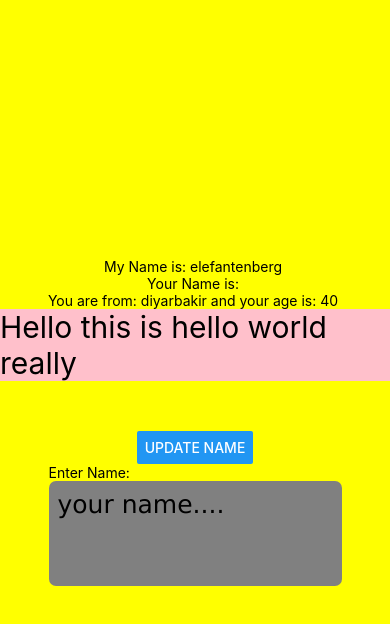
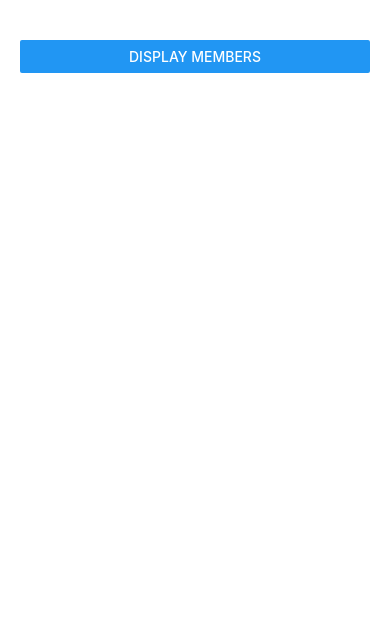
Before and after one commit to abdulhakim-altunkaya/react_native_1, a React Native app: screen / in a window 390 px wide. Shown: the top 624 px of the page. Built offline with nearby package versions, Linux system fonts and the light colour scheme.

Commit message:
map method is used to display a simple list, also scrollview component is used

```diff
--- a/App.js
+++ b/App.js
@@ -1,45 +1,46 @@
 import { StatusBar } from 'expo-status-bar';
-import { StyleSheet, Text, View, Button, TextInput } from 'react-native';
+import { StyleSheet, Text, View, Button, ScrollView } from 'react-native';
 import { useState } from "react";
 
 export default function App() {
 
-  const[name, setName] = useState("elefantenberg");
-  let[yourName, setYourName] = useState("");
-  const[client, setClient] = useState({
-    city: "diyarbakir",
-    age: 40,
-  })
+  let [content, setContent] = useState(null);
+  const[people, setPeople] = useState([
+    {name: "shaun", key: "1"},
+    {name: "bedo", key: "2"},
+    {name: "maho", key: "3"},
+    {name: "sülo", key: "4"},
+    {name: "ibo", key: "5"},
+    {name: "cemo", key: "6"},
+    {name: "hamo", key: "7"},
+    {name: "sumbulo", key: "8"},
+    {name: "sukri", key: "9"},
+    {name: "kasimo", key: "10"},
+  ])
 
-  const changeName = () => {
-    if(name === "abdulhakim") {
-      setName("elefantenberg");
+  let [displayStatus, setDisplayStatus] = useState(false);
+  const displayNames = () => {
+    setDisplayStatus(!displayStatus);
+    if(displayStatus === true) {
+      setContent(
+        people.map( (person) => (
+          <Text style={styles.item} key={person.key}>{person.name}</Text>
+        ))
+      )
     } else {
-      setName("abdulhakim");
+      setContent(null);
     }
+
   }
 
   return (
     <View style={styles.container}>
-      <Text>My Name is: {name} </Text>
-      <Text>Your Name is: {yourName}</Text>
-      <Text>You are from: {client.city} and your age is: {client.age} </Text>
-      <Text style={styles.setFontSizeFour}>Hello this is hello world really</Text>
-      <View style={styles.buttonContainer}>
-        <Button title='update name' onPress={changeName} />
-      </View>
-      <View>
-        <Text>Enter Name: </Text>
-        <TextInput
-          multiline //when you press enter it will go one line down
-          numberOfLines={3}
-          maxLength={40}
-          keyboardType='numeric' //the keyboard that will pop up will be numeric
-          style={styles.inputField}
-          onChangeText={(val)=> setYourName(val)}
-          placeholder='your name....'
-         />
-      </View>
+      <Button title='display members' onPress={displayNames}/>
+      <ScrollView>
+        {content}
+      </ScrollView>
+
+
     </View>
   );
 
@@ -48,22 +49,18 @@ export default function App() {
 const styles = StyleSheet.create({
   container: {
     flex: 1,
-    backgroundColor: 'yellow',
-    alignItems: 'center',
-    justifyContent: 'center',
-  },
-  setFontSizeFour: {
-    fontSize: 30,
-    backgroundColor: 'pink',
+    backgroundColor: '#fff',
+    paddingTop: 40,
+    paddingHorizontal: 20,
+
   },
   buttonContainer: {
-    marginTop: 50,
+    fontFamily: "Trebuchet MS",
   },
-  inputField: {
-    backgroundColor: "gray",
-    fontSize: 25,
-    borderRadius: 7,
-    fontFamily: "Verdana",
-    padding:9,
-  },
+  item: {
+    marginTop: 24,
+    padding: 30,
+    backgroundColor: "pink",
+    fontSize: 24,
+  }
 });
```
Also changed, not shown: App1.js (added, +69 -0 lines).
